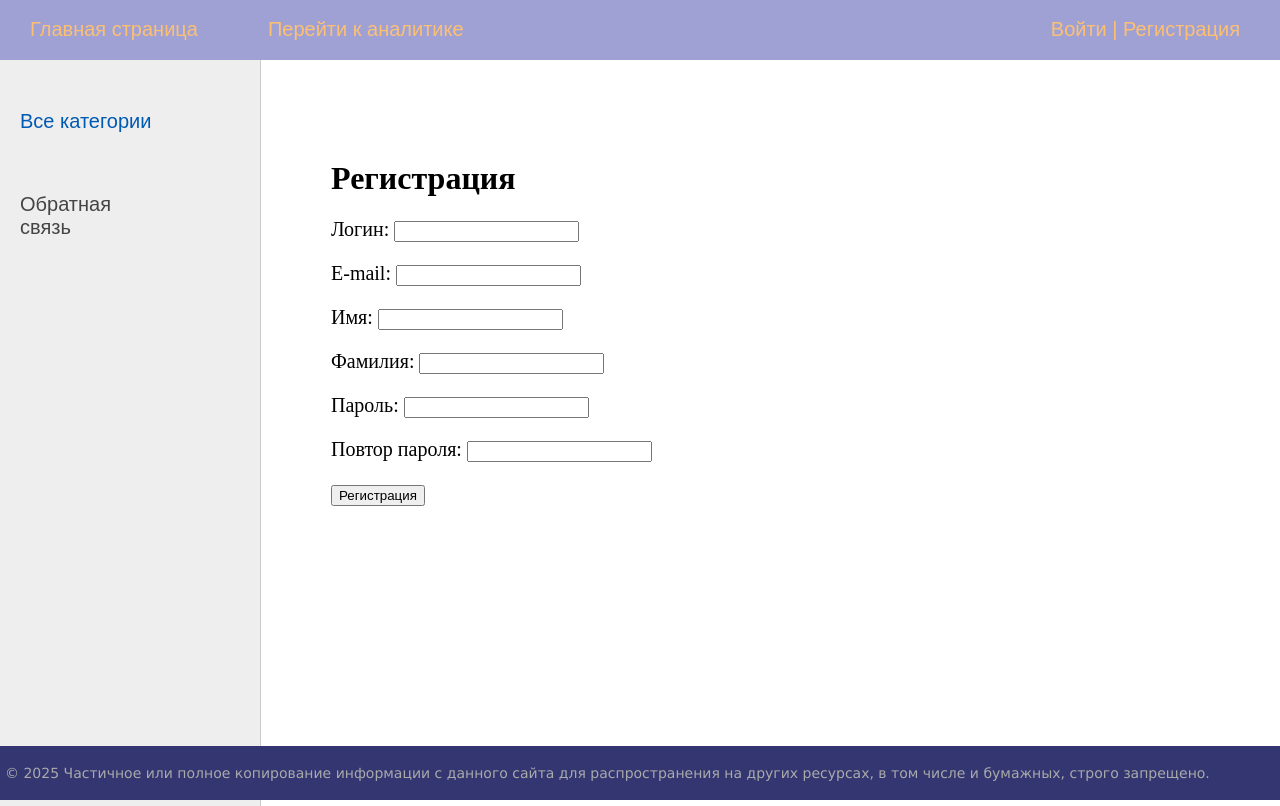
After one commit to Amslva/ulsu-project, a Django app: page /users/register/ in a window 1280 px wide. The commit adds this page. Run offline with Django 5.2, Linux system fonts and the light colour scheme; data that the repository does not hold is empty.

Commit message:
feat: add user registration with form validation

```diff
--- a/junitcompass/junitcompass/settings.py
+++ b/junitcompass/junitcompass/settings.py
@@ -117,3 +117,5 @@ DEFAULT_AUTO_FIELD = 'django.db.models.BigAutoField'
 
 LOGIN_REDIRECT_URL = 'home'
 LOGOUT_REDIRECT_URL = 'home'
+LOGIN_URL = 'users:login'
+LOGOUT_URL = 'users:logout'
--- a/junitcompass/templates/base.html
+++ b/junitcompass/templates/base.html
@@ -26,7 +26,7 @@
                                 </form>
                             </li>
                             {% else %}
-                                <li class="last"><a href="{% url 'users:login' %}">Войти</a> | <a href="#">Регистрация</a></li>
+                                <li class="last"><a href="{% url 'users:login' %}">Войти</a> | <a href="{% url 'users:register' %}">Регистрация</a></li>
                             {% endif %}
 			            </ul>
 			        <div class="clear"></div>
--- a/junitcompass/users/forms.py
+++ b/junitcompass/users/forms.py
@@ -10,3 +10,29 @@ class LoginUserForm(AuthenticationForm):
     class Meta:
         model = get_user_model()
         fields = ['username', 'password']
+
+class RegisterUserForm(forms.ModelForm):
+    username = forms.CharField(label="Логин")
+    password = forms.CharField(label="Пароль", widget=forms.PasswordInput())
+    password2 = forms.CharField(label="Повтор пароля", widget=forms.PasswordInput())
+
+    class Meta:
+        model = get_user_model()
+        fields = ['username', 'email', 'first_name', 'last_name', 'password', 'password2']
+        labels = {
+            'email': 'E-mail',
+            'first_name': "Имя",
+            'last_name': "Фамилия",
+        }
+
+    def clean_password2(self):
+        cd = self.cleaned_data
+        if cd['password'] != cd['password2']:
+            raise forms.ValidationError("Пароли не совпадают!")
+        return cd['password']
+
+    def clean_email(self):
+        email = self.cleaned_data['email']
+        if get_user_model().objects.filter(email=email).exists():
+            raise forms.ValidationError("Такой E-mail уже существует!")
+        return email
--- /dev/null
+++ b/junitcompass/users/templates/users/register.html
@@ -0,0 +1,12 @@
+{% extends 'base.html' %}
+
+{% block content %}
+<h1>Регистрация</h1>
+
+<form method="post">
+    {% csrf_token %}
+    <input type="hidden" name="text" value="{{ next }}"/>
+    {{  form.as_p  }}
+    <p><button type="submit">Регистрация</button></p>
+</form>
+{% endblock %}
--- a/junitcompass/users/urls.py
+++ b/junitcompass/users/urls.py
@@ -7,4 +7,5 @@ app_name = 'users'
 urlpatterns = [
     path('login/', views.LoginUser.as_view(), name='login'),  #users:login
     path('logout/', LogoutView.as_view(), name='logout'),   #users:logout
+    path('register/', views.register, name='register'),
 ]
--- a/junitcompass/users/views.py
+++ b/junitcompass/users/views.py
@@ -1,12 +1,25 @@
 from django.contrib.auth import  logout
 from django.contrib.auth.views import LoginView, LogoutView
 from django.http import  HttpResponseRedirect
+from django.shortcuts import render
 from django.urls import reverse
 
-from users.forms import LoginUserForm
+from users.forms import LoginUserForm, RegisterUserForm
 
 
 class LoginUser(LoginView):
     form_class = LoginUserForm
     template_name = 'users/login.html'
     extra_context = {'title': 'Авторизация'}
+
+def register(request):
+    if request.method == 'POST':
+        form = RegisterUserForm(request.POST)
+        if form.is_valid():
+            user = form.save(commit=False)
+            user.set_password(form.cleaned_data['password'])
+            user.save()
+            return render(request, 'users/register_done.html')
+    else:
+        form = RegisterUserForm()
+    return render(request, 'users/register.html', {'form': form})
```
Also changed, not shown: junitcompass/users/templates/users/register_done.html (added, +8 -0 lines).
